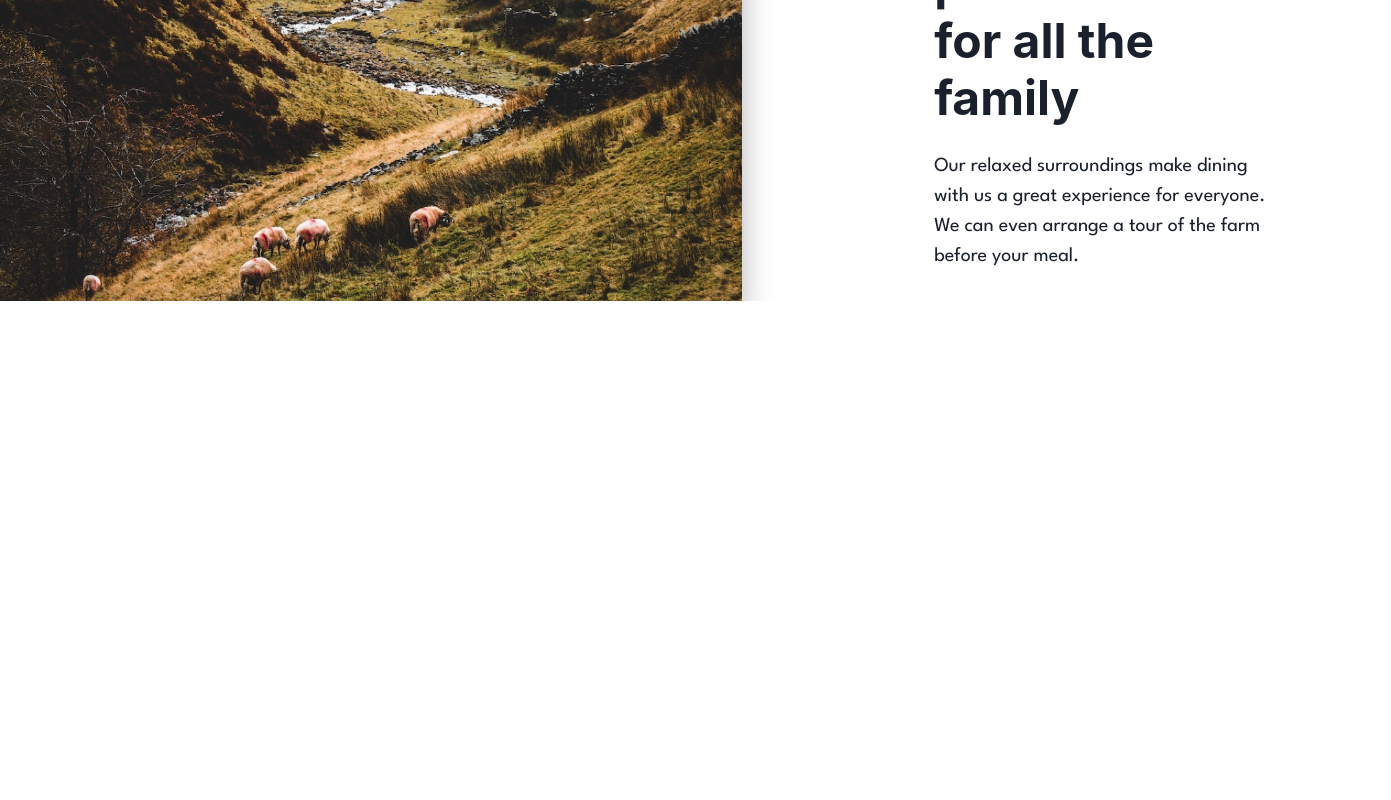
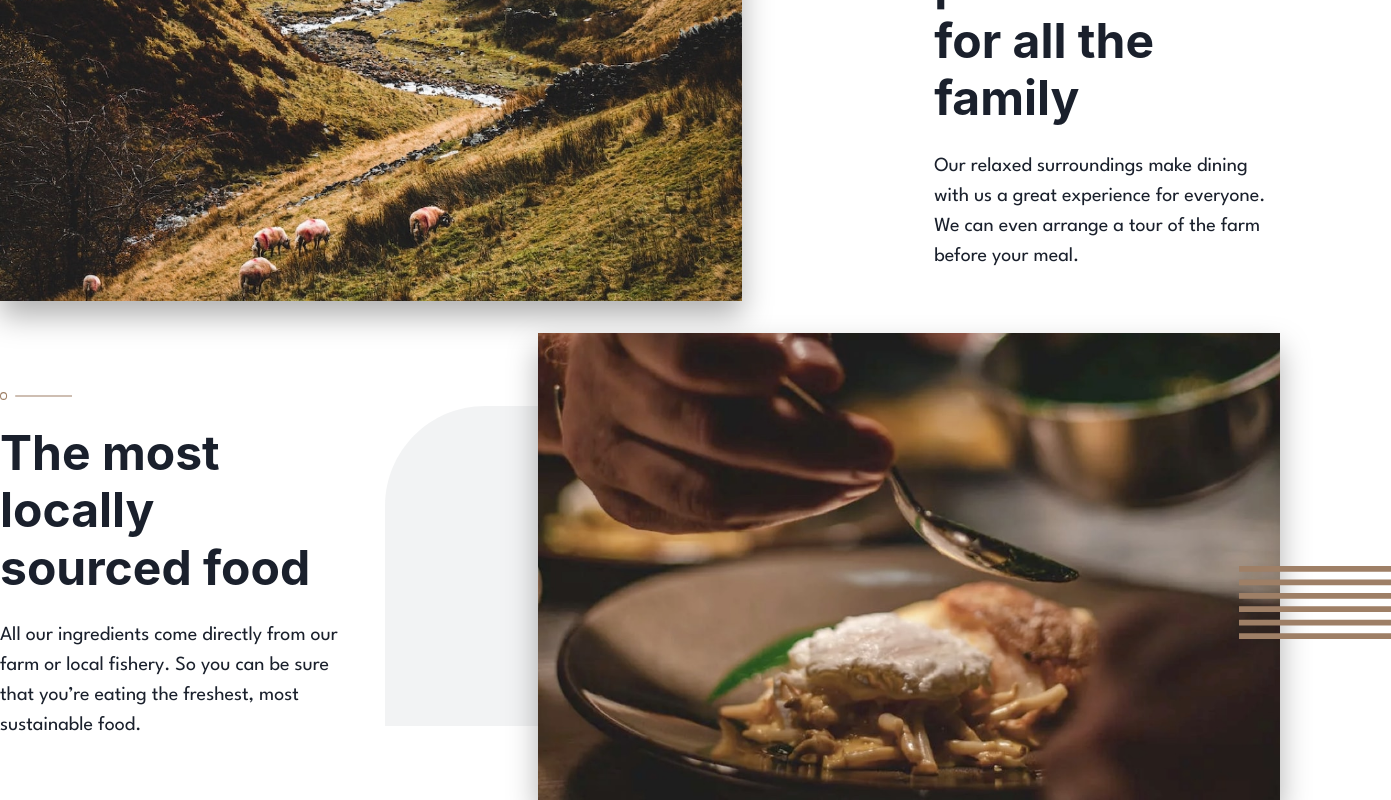
Before and after one commit to Sana-Shabeel/dine, a Next.js app: page / in a window 1280 px wide. Shown: the part 881-1681 px from the top of the page, 1391 px wide, since content can reach past the window. Before the commit the page ends 1182 px from the top, so only its background shows below. Built offline with nearby package versions, Linux system fonts and the light colour scheme.

Commit message:
Add locally sourced comp

```diff
--- a/src/pages/index.tsx
+++ b/src/pages/index.tsx
@@ -3,6 +3,7 @@ import { League_Spartan } from "next/font/google";
 import { Box, Button, Flex, Heading, Image } from "@chakra-ui/react";
 import HeroBanner from "@/componnets/HeroBanner";
 import EnjoyablePlace from "@/componnets/EnjoyablePlace";
+import LocallySourced from "@/componnets/LocallySourced";
 
 const LeagueSpartan = League_Spartan({ subsets: ["latin"] });
 
@@ -20,6 +21,7 @@ export default function Home() {
       <main className={LeagueSpartan.className}>
         <HeroBanner />
         <EnjoyablePlace />
+        <LocallySourced />
       </main>
     </>
   );
```
